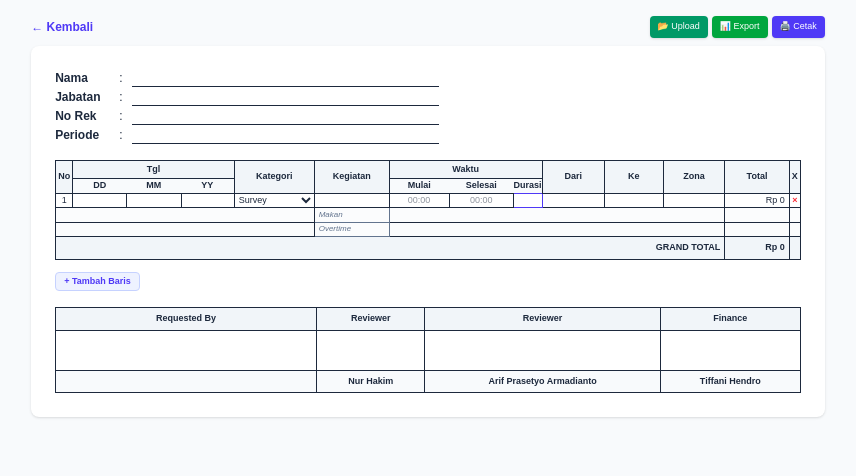
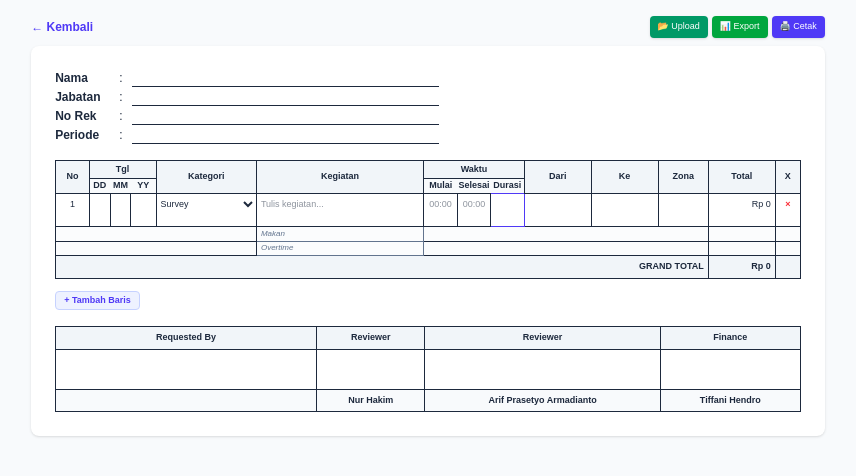
Before and after one commit to muhamadesa1/doc-builder-app, a Next.js app: page /editor/reimburs in a window 1280 px wide. Shown: the top 476 px of the page, without its empty margins (212-1068 px from the left). Built offline with nearby package versions, Linux system fonts and the light colour scheme.

Commit message:
Atur lebar kolom kegiatan agar pas dan bisa otomatis turun ke bawah jika melebihi batas

```diff
--- /dev/null
+++ b/app/editor/combine-pdf/page.tsx
@@ -0,0 +1,140 @@
+"use client";
+
+import React, { useState } from "react";
+import Link from "next/link";
+import { PDFDocument } from "pdf-lib";
+
+export default function CombinePdfPage() {
+  const [selectedFiles, setSelectedFiles] = useState<File[]>([]);
+  const [isProcessing, setIsProcessing] = useState(false);
+  const [downloadUrl, setDownloadUrl] = useState<string | null>(null);
+
+  const handleFileChange = (e: React.ChangeEvent<HTMLInputElement>) => {
+    if (e.target.files) {
+      const filesArray = Array.from(e.target.files);
+      setSelectedFiles((prev) => [...prev, ...filesArray]);
+    }
+  };
+
+  const removeFile = (index: number) => {
+    setSelectedFiles(selectedFiles.filter((_, i) => i !== index));
+  };
+
+  const handleCombine = async () => {
+    if (selectedFiles.length < 1) {
+      alert("Pilih file PDF atau gambar terlebih dahulu!");
+      return;
+    }
+
+    setIsProcessing(true);
+    try {
+      const mergedPdf = await PDFDocument.create();
+
+      for (const file of selectedFiles) {
+        const arrayBuffer = await file.arrayBuffer();
+
+        if (file.type === "application/pdf") {
+          // Kalau filenya PDF
+          const pdf = await PDFDocument.load(arrayBuffer);
+          const copiedPages = await mergedPdf.copyPages(pdf, pdf.getPageIndices());
+          copiedPages.forEach((page) => mergedPdf.addPage(page));
+        } else if (file.type === "image/png" || file.type === "image/jpeg" || file.type === "image/jpg") {
+          // Kalau filenya Gambar (PNG/JPG) dimasukkan jadi halaman PDF
+          let image;
+          if (file.type === "image/png") {
+            image = await mergedPdf.embedPng(arrayBuffer);
+          } else {
+            image = await mergedPdf.embedJpg(arrayBuffer);
+          }
+
+          const page = mergedPdf.addPage([image.width, image.height]);
+          page.drawImage(image, {
+            x: 0,
+            y: 0,
+            width: image.width,
+            height: image.height,
+          });
+        } else {
+          alert(`Format file ${file.name} tidak didukung (hanya PDF, PNG, JPG).`);
+        }
+      }
+
+      const mergedPdfBytes = await mergedPdf.save();
+      const blob = new Blob([mergedPdfBytes], { type: "application/pdf" });
+      const url = URL.createObjectURL(blob);
+      setDownloadUrl(url);
+    } catch (error) {
+      console.error(error);
+      alert("Terjadi kesalahan saat memproses file.");
+    } finally {
+      setIsProcessing(false);
+    }
+  };
+
+  return (
+    <div className="min-h-screen bg-slate-100 dark:bg-slate-900 text-slate-800 dark:text-slate-100 flex flex-col">
+      <header className="bg-white dark:bg-slate-800 border-b border-slate-200 dark:border-slate-700 px-6 py-3 flex items-center justify-between sticky top-0 z-10">
+        <div className="flex items-center gap-4">
+          <Link href="/" className="text-sm font-medium text-slate-500 hover:text-slate-800 dark:hover:text-slate-200">
+            ← Kembali ke Menu Utama
+          </Link>
+          <h1 className="text-lg font-bold">Tool Combine PDF & Gambar</h1>
+        </div>
+      </header>
+
+      <div className="flex-1 max-w-3xl w-full mx-auto p-6 space-y-6">
+        <div className="bg-white dark:bg-slate-800 p-6 rounded-2xl shadow-sm border border-slate-200 dark:border-slate-700 space-y-4">
+          <h2 className="text-xl font-bold text-indigo-600">Gabungkan PDF & Gambar Jadi Satu PDF</h2>
+          <p className="text-xs text-slate-500 dark:text-slate-400">
+            Kamu bisa pilih banyak file sekaligus (Format: <b>PDF, PNG, JPG</b>). Urutan file sesuai dengan daftar di bawah.
+          </p>
+
+          <input
+            type="file"
+            accept="application/pdf,image/png,image/jpeg,image/jpg"
+            multiple
+            onChange={handleFileChange}
+            className="block w-full text-sm text-slate-500 file:mr-4 file:py-2 file:px-4 file:rounded-lg file:border-0 file:text-sm file:font-semibold file:bg-indigo-50 file:text-indigo-700 hover:file:bg-indigo-100 cursor-pointer"
+          />
+
+          {selectedFiles.length > 0 && (
+            <div className="space-y-2 mt-4">
+              <h3 className="font-semibold text-sm">Daftar File Dipilih ({selectedFiles.length}):</h3>
+              <ul className="space-y-2 max-h-60 overflow-y-auto pr-2">
+                {selectedFiles.map((file, idx) => (
+                  <li key={idx} className="flex justify-between items-center p-2 bg-slate-50 dark:bg-slate-700 rounded text-xs">
+                    <span className="truncate flex-1">{idx + 1}. {file.name} ({Math.round(file.size / 1024)} KB)</span>
+                    <button onClick={() => removeFile(idx)} className="text-rose-600 hover:text-rose-800 font-bold ml-2 px-2">Hapus</button>
+                  </li>
+                ))}
+              </ul>
+
+              <div className="pt-4 flex gap-4">
+                <button
+                  onClick={handleCombine}
+                  disabled={isProcessing}
+                  className="px-5 py-2 bg-indigo-600 hover:bg-indigo-700 text-white font-medium text-sm rounded-lg shadow transition-all disabled:opacity-50"
+                >
+                  {isProcessing ? "Sedang Memproses..." : "Gabungkan Semua File Sekarang 🚀"}
+                </button>
+              </div>
+            </div>
+          )}
+
+          {downloadUrl && (
+            <div className="mt-6 p-4 bg-emerald-50 dark:bg-emerald-950 border border-emerald-200 rounded-lg text-center space-y-3">
+              <p className="font-semibold text-emerald-700 dark:text-emerald-300 text-sm">Yeay, File Berhasil Digabung!</p>
+              <a
+                href={downloadUrl}
+                download="combined-document.pdf"
+                className="inline-block px-6 py-2.5 bg-emerald-600 hover:bg-emerald-700 text-white font-bold text-sm rounded-lg shadow transition-all"
+              >
+                📥 Download PDF Gabungan
+              </a>
+            </div>
+          )}
+        </div>
+      </div>
+    </div>
+  );
+}
--- a/app/editor/reimburs/page.tsx
+++ b/app/editor/reimburs/page.tsx
@@ -73,7 +73,6 @@ export default function ReimbursEditor() {
     ];
 
     formData.items.forEach((item) => {
-      // Perbaikan: .toString() pada item.no dan perhitungan untuk menghindari error TS
       rows.push([item.no.toString(), item.dd, item.mm, item.yy, item.kategori, item.kegiatan, item.mulai, item.selesai, item.durasi, item.dari, item.ke, item.zona, item.total]);
       if (item.kategori !== "Standby Weekend") {
         rows.push(["", "", "", "", "", "Makan", "", "", "", "", "", "", item.makan]);
@@ -91,7 +90,6 @@ export default function ReimbursEditor() {
 
     const worksheet = XLSX.utils.aoa_to_sheet(rows);
 
-    // MEMUNCULKAN GARIS GRID EXCEL
     if (!worksheet['!views']) worksheet['!views'] = [];
     worksheet['!views'].push({ showGridLines: true });
 
@@ -151,28 +149,95 @@ export default function ReimbursEditor() {
         <div className="mb-2">
           <table className="w-full border-collapse border border-slate-300 text-[9px]">
             <thead>
-              <tr className="bg-slate-100 text-center"><th rowSpan={2} className="border p-0.5">No</th><th colSpan={3} className="border p-0.5">Tgl</th><th rowSpan={2} className="border p-0.5 w-20">Kategori</th><th rowSpan={2} className="border p-0.5">Kegiatan</th><th colSpan={3} className="border p-0.5">Waktu</th><th rowSpan={2} className="border p-0.5">Dari</th><th rowSpan={2} className="border p-0.5">Ke</th><th rowSpan={2} className="border p-0.5">Zona</th><th rowSpan={2} className="border p-0.5">Total</th><th rowSpan={2} className="border p-0.5 print:hidden">X</th></tr>
-              <tr className="bg-slate-50 text-center"><th>DD</th><th>MM</th><th>YY</th><th>Mulai</th><th>Selesai</th><th>Durasi</th></tr>
+              <tr className="bg-slate-100 text-center">
+                <th rowSpan={2} className="border p-0.5 w-8">No</th>
+                <th colSpan={3} className="border p-0.5 w-16">Tgl</th>
+                <th rowSpan={2} className="border p-0.5 w-24">Kategori</th>
+                <th rowSpan={2} className="border p-0.5 w-40">Kegiatan</th>
+                <th colSpan={3} className="border p-0.5 w-24">Waktu</th>
+                <th rowSpan={2} className="border p-0.5 w-16">Dari</th>
+                <th rowSpan={2} className="border p-0.5 w-16">Ke</th>
+                <th rowSpan={2} className="border p-0.5 w-12">Zona</th>
+                <th rowSpan={2} className="border p-0.5 w-16">Total</th>
+                <th rowSpan={2} className="border p-0.5 w-6 print:hidden">X</th>
+              </tr>
+              <tr className="bg-slate-50 text-center">
+                <th className="w-5">DD</th>
+                <th className="w-5">MM</th>
+                <th className="w-6">YY</th>
+                <th className="w-8">Mulai</th>
+                <th className="w-8">Selesai</th>
+                <th className="w-8">Durasi</th>
+              </tr>
             </thead>
             <tbody>
               {formData.items.map((item, idx) => (
                 <React.Fragment key={idx}>
-                  <tr className="hover:bg-slate-50">
-                    <td className="border text-center">{item.no}</td>
-                    {["dd", "mm", "yy"].map(f => <td key={f} className="border"><input value={(item as any)[f]} onChange={(e) => handleItemChange(idx, f, e.target.value)} className="w-full bg-transparent text-center focus:outline-none" /></td>)}
-                    <td className="border"><select value={item.kategori} onChange={(e) => handleItemChange(idx, "kategori", e.target.value)} className="w-full bg-transparent">{["Survey", "Setup", "Migrasi", "Post Setup/Migrasi", "Troubleshooting", "Request Visit", "Standby Weekend", "Meeting"].map(opt => <option key={opt}>{opt}</option>)}</select></td>
-                    <td className="border"><input value={item.kegiatan} onChange={(e) => handleItemChange(idx, "kegiatan", e.target.value)} className="w-full bg-transparent px-1" /></td>
-                    {["mulai", "selesai"].map(f => <td key={f} className="border"><input value={(item as any)[f]} onChange={(e) => handleItemChange(idx, f, e.target.value)} className="w-full bg-transparent text-center" placeholder="00:00" /></td>)}
-                    <td className="border text-center font-bold text-indigo-600">{item.durasi}</td>
-                    {["dari", "ke"].map(f => <td key={f} className="border"><input value={(item as any)[f]} onChange={(e) => handleItemChange(idx, f, e.target.value)} className="w-full bg-transparent px-1" /></td>)}
-                    <td className="border"><input value={item.zona} onChange={(e) => handleItemChange(idx, "zona", e.target.value)} className="w-full bg-transparent text-center" /></td>
-                    <td className="border text-right px-1">Rp {parseInt(item.total || "0").toLocaleString()}</td>
-                    <td className="border text-center print:hidden"><button onClick={() => removeItem(idx)} className="text-red-500 font-bold">×</button></td>
+                  <tr className="hover:bg-slate-50 align-top">
+                    <td className="border text-center py-1">{item.no}</td>
+                    {["dd", "mm", "yy"].map(f => (
+                      <td key={f} className="border py-1">
+                        <input value={(item as any)[f]} onChange={(e) => handleItemChange(idx, f, e.target.value)} className="w-full bg-transparent text-center focus:outline-none" />
+                      </td>
+                    ))}
+                    <td className="border py-1">
+                      <select value={item.kategori} onChange={(e) => handleItemChange(idx, "kategori", e.target.value)} className="w-full bg-transparent truncate">
+                        {["Survey", "Setup", "Migrasi", "Post Setup/Migrasi", "Troubleshooting", "Request Visit", "Standby Weekend", "Meeting"].map(opt => <option key={opt}>{opt}</option>)}
+                      </select>
+                    </td>
+                    <td className="border py-1 px-1">
+                      <textarea
+                        value={item.kegiatan}
+                        onChange={(e) => handleItemChange(idx, "kegiatan", e.target.value)}
+                        rows={1}
+                        className="w-full bg-transparent focus:outline-none resize-none overflow-hidden break-words whitespace-pre-wrap"
+                        placeholder="Tulis kegiatan..."
+                        style={{ minHeight: "20px" }}
+                        onInput={(e: any) => {
+                          e.target.style.height = "auto";
+                          e.target.style.height = e.target.scrollHeight + "px";
+                        }}
+                      />
+                    </td>
+                    {["mulai", "selesai"].map(f => (
+                      <td key={f} className="border py-1">
+                        <input value={(item as any)[f]} onChange={(e) => handleItemChange(idx, f, e.target.value)} className="w-full bg-transparent text-center" placeholder="00:00" />
+                      </td>
+                    ))}
+                    <td className="border text-center font-bold text-indigo-600 py-1">{item.durasi}</td>
+                    {["dari", "ke"].map(f => (
+                      <td key={f} className="border py-1 px-0.5">
+                        <input value={(item as any)[f]} onChange={(e) => handleItemChange(idx, f, e.target.value)} className="w-full bg-transparent px-0.5 truncate" />
+                      </td>
+                    ))}
+                    <td className="border py-1">
+                      <input value={item.zona} onChange={(e) => handleItemChange(idx, "zona", e.target.value)} className="w-full bg-transparent text-center" />
+                    </td>
+                    <td className="border text-right px-1 py-1">Rp {parseInt(item.total || "0").toLocaleString()}</td>
+                    <td className="border text-center print:hidden py-1">
+                      <button onClick={() => removeItem(idx)} className="text-red-500 font-bold">×</button>
+                    </td>
                   </tr>
                   {item.kategori !== "Standby Weekend" && (
                     <>
-                      <tr className="bg-slate-50/50"><td className="border" colSpan={5}></td><td className="border italic text-[8px] text-slate-500 px-1">Makan</td><td className="border" colSpan={6}></td><td className="border"><input value={item.makan} onChange={(e) => handleItemChange(idx, "makan", e.target.value)} className="w-full bg-transparent text-right px-1" /></td><td className="border print:hidden"></td></tr>
-                      <tr className="bg-slate-50/50"><td className="border" colSpan={5}></td><td className="border italic text-[8px] text-slate-500 px-1">Overtime</td><td className="border" colSpan={6}></td><td className="border"><input value={item.overtime} onChange={(e) => handleItemChange(idx, "overtime", e.target.value)} className="w-full bg-transparent text-right px-1" /></td><td className="border print:hidden"></td></tr>
+                      <tr className="bg-slate-50/50">
+                        <td className="border" colSpan={5}></td>
+                        <td className="border italic text-[8px] text-slate-500 px-1">Makan</td>
+                        <td className="border" colSpan={6}></td>
+                        <td className="border">
+                          <input value={item.makan} onChange={(e) => handleItemChange(idx, "makan", e.target.value)} className="w-full bg-transparent text-right px-1" />
+                        </td>
+                        <td className="border print:hidden"></td>
+                      </tr>
+                      <tr className="bg-slate-50/50">
+                        <td className="border" colSpan={5}></td>
+                        <td className="border italic text-[8px] text-slate-500 px-1">Overtime</td>
+                        <td className="border" colSpan={6}></td>
+                        <td className="border">
+                          <input value={item.overtime} onChange={(e) => handleItemChange(idx, "overtime", e.target.value)} className="w-full bg-transparent text-right px-1" />
+                        </td>
+                        <td className="border print:hidden"></td>
+                      </tr>
                     </>
                   )}
                 </React.Fragment>
--- a/app/page.tsx
+++ b/app/page.tsx
@@ -7,9 +7,22 @@ export default function HomePage() {
   return (
     <main className="min-h-screen bg-slate-100 dark:bg-slate-900 p-8 text-slate-800 dark:text-slate-100 flex flex-col items-center">
       <div className="max-w-4xl w-full">
-        <h1 className="text-2xl font-extrabold text-center mb-2 tracking-wide">Pilih Jenis Berita Acara</h1>
-        <p className="text-center text-xs text-slate-500 dark:text-slate-400 mb-8">Silahkan pilih template berita acara yang ingin disunting dan dicetak.</p>
 
+        {/* Header dengan Tombol Combine PDF di Pojok Kanan Atas */}
+        <div className="flex justify-between items-center mb-8">
+          <div>
+            <h1 className="text-2xl font-extrabold tracking-wide">Pilih Jenis Berita Acara</h1>
+            <p className="text-xs text-slate-500 dark:text-slate-400 mt-1">Silahkan pilih template berita acara yang ingin disunting dan dicetak.</p>
+          </div>
+          <Link
+            href="/editor/combine-pdf"
+            className="px-4 py-2.5 bg-indigo-600 hover:bg-indigo-700 text-white text-xs font-bold rounded-xl shadow transition-all flex items-center gap-2 border border-indigo-500"
+          >
+            📑 Combine PDF
+          </Link>
+        </div>
+
+        {/* Grid Menu Berita Acara (Tetap 3 Kolom Biar Seimbang) */}
         <div className="grid grid-cols-1 md:grid-cols-3 gap-6">
 
           {/* Berita Acara Troubleshoot */}
@@ -77,7 +90,7 @@ export default function HomePage() {
             <div className="mt-4 text-indigo-600 dark:text-indigo-400 text-xs font-bold">Buka Template →</div>
           </Link>
 
-          {/* BARU: Berita Acara Standby Weekend */}
+          {/* Berita Acara Standby Weekend */}
           <Link href="/editor/ba-standby" className="bg-white dark:bg-slate-800 p-6 rounded-2xl shadow-sm border border-slate-200 dark:border-slate-700 hover:shadow-md transition flex flex-col justify-between">
             <div>
               <div className="flex justify-between items-center mb-3">
--- a/package.json
+++ b/package.json
@@ -10,6 +10,7 @@
   },
   "dependencies": {
     "next": "16.3.1",
+    "pdf-lib": "^1.17.1",
     "react": "19.2.8",
     "react-dom": "19.2.8",
     "xlsx": "^0.18.5"
```
Also changed, not shown: 1 other file (tests, documents, lock files or other folders).
